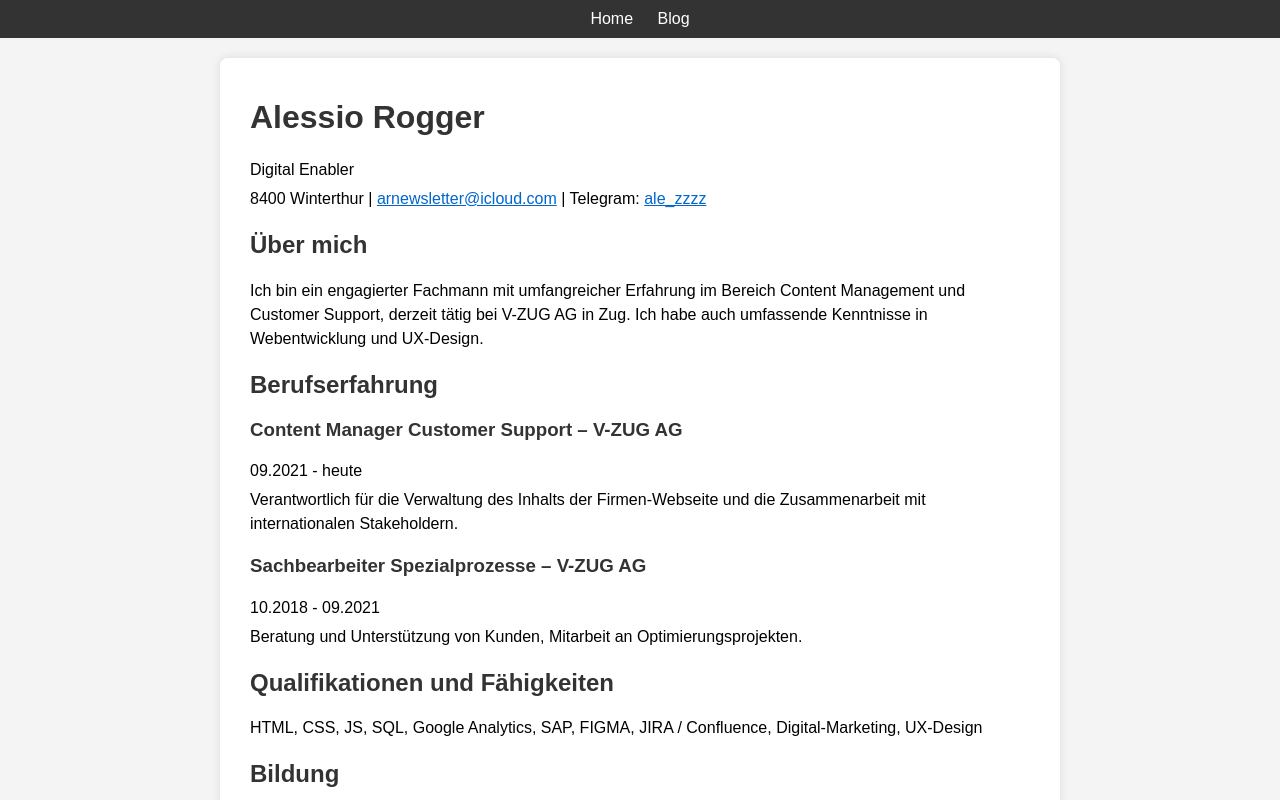
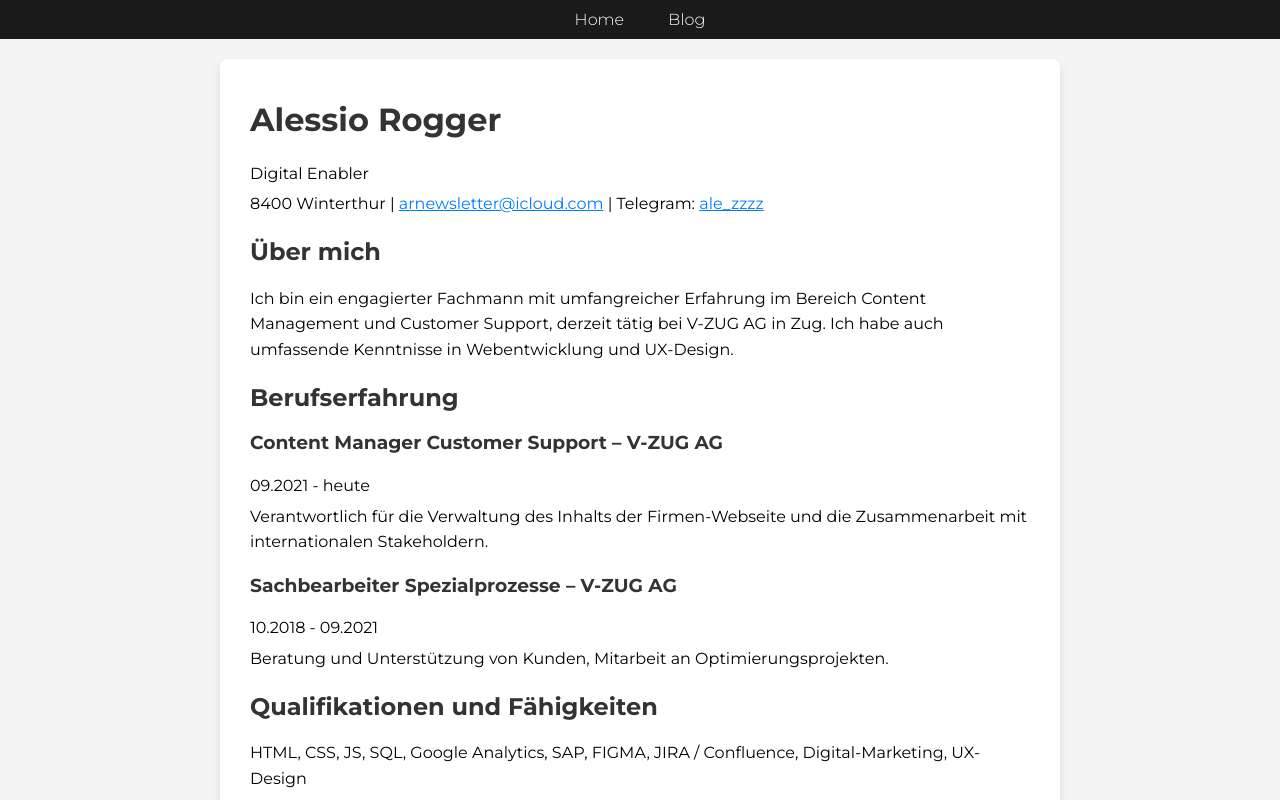
Before and after one commit to ale-zzz/website, a plain HTML site: page index.html in a window 1280 px wide. Shown: the top 800 px of the page. Drawn offline with Linux system fonts and the light colour scheme.

Commit message:
index.html

```diff
--- a/index.html
+++ b/index.html
@@ -5,9 +5,10 @@
     <meta charset="UTF-8">
     <meta name="viewport" content="width=device-width, initial-scale=1.0">
     <title>Alessio Rogger</title>
+    <link href="https://fonts.googleapis.com/css2?family=Montserrat:wght@300;400;700&display=swap" rel="stylesheet">
     <style>
         body {
-            font-family: 'Arial', sans-serif;
+            font-family: 'Montserrat', sans-serif;
             background-color: #f4f4f4;
             margin: 0;
             padding: 0;
@@ -18,35 +19,42 @@
             margin: 20px auto;
             padding: 20px;
             border-radius: 8px;
-            box-shadow: 0 0 10px rgba(0, 0, 0, 0.1);
+            box-shadow: 0 4px 8px rgba(0, 0, 0, 0.1);
             overflow: hidden;
         }
         header, section, nav, article {
             padding: 0 10px;
         }
         nav {
-            background-color: #333;
+            background-color: #1a1a1a;
             color: #fff;
             padding: 10px 0;
             text-align: center;
         }
         nav a {
             color: #fff;
-            margin: 0 10px;
+            margin: 0 20px;
             text-decoration: none;
+            font-weight: 300;
         }
         nav a:hover {
             text-decoration: underline;
         }
         h1, h2, h3 {
             color: #333;
+            font-weight: 700;
         }
         p, li {
             margin: 5px 0;
-            line-height: 1.5;
+            line-height: 1.6;
+            font-weight: 400;
         }
         a {
-            color: #06c;
+            color: #007BFF;
+            transition: color 0.3s;
+        }
+        a:hover {
+            color: #0056b3;
         }
         .blog {
             margin-top: 20px;
```
